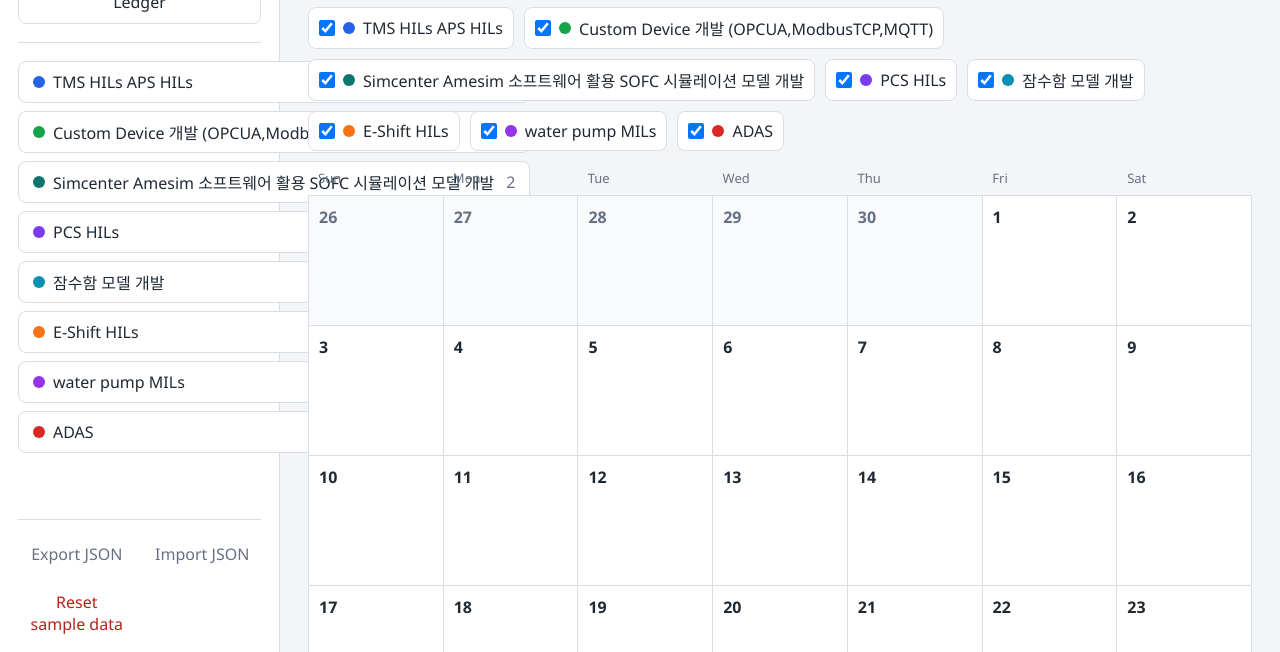
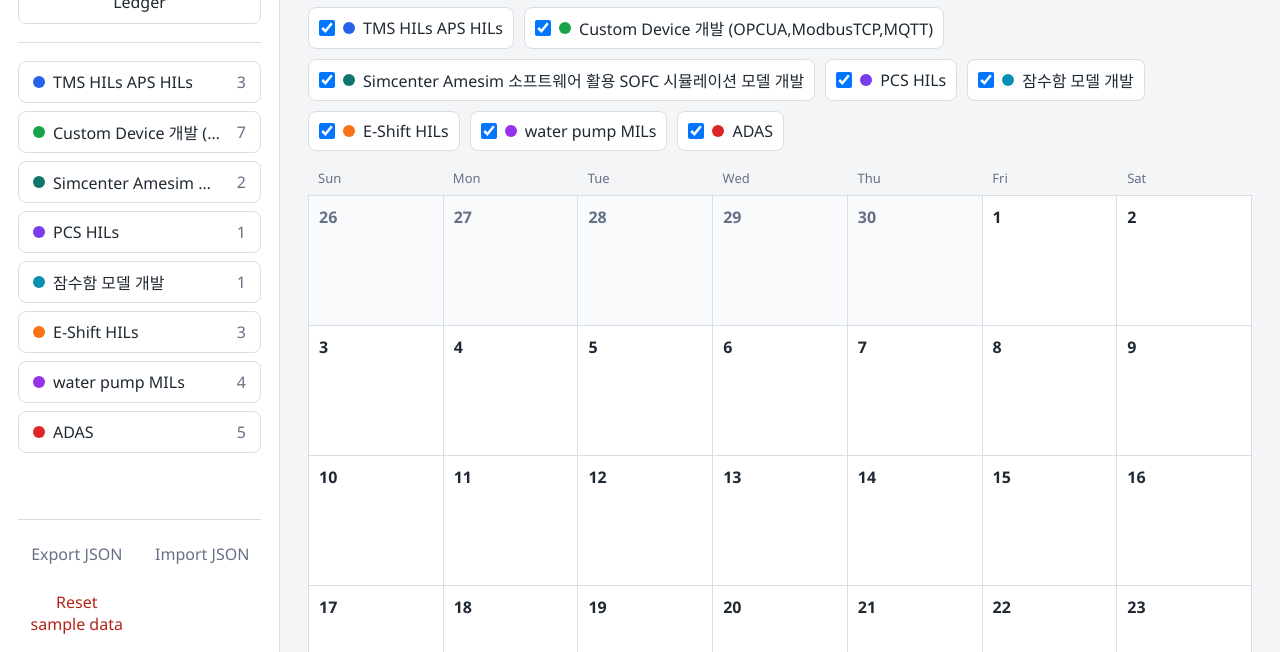
Before and after one commit to JongWoo-Woo1/todo-hius, a website built with Vite: page index.html in a window 1280 px wide. Shown: the part 148-800 px from the top of the page. Built offline with nearby package versions, Linux system fonts and the light colour scheme.

Commit message:
fix: prevent sidebar label overflow

```diff
--- a/src/styles.css
+++ b/src/styles.css
@@ -128,11 +128,14 @@ button {
 
 .project-button {
   width: 100%;
+  max-width: 100%;
+  min-width: 0;
   height: 42px;
   display: flex;
   justify-content: space-between;
   align-items: center;
   gap: 12px;
+  overflow: hidden;
   border-color: var(--line);
   background: #fff;
   color: var(--text);
@@ -158,9 +161,12 @@ button {
   gap: 8px;
   min-width: 0;
   flex: 1;
+  overflow: hidden;
 }
 
 .project-label {
+  display: block;
+  flex: 1 1 auto;
   min-width: 0;
   overflow: hidden;
   text-overflow: ellipsis;
```
Also changed, not shown: HISTORY.md (+1 -0 lines).
